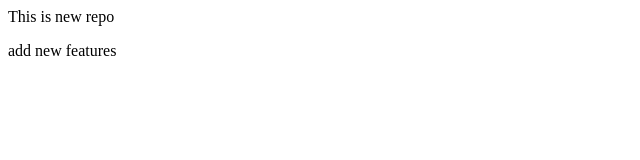
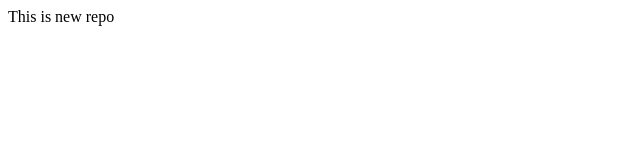
Before and after one commit to ALIHAMZA296/LocalRepo, a plain HTML site: page index.html in a window 1280 px wide. Shown: the full height of the page, 0-640 px from the left. Drawn offline with Linux system fonts and the light colour scheme.

Commit message:
Main change

```diff
--- a/index.html
+++ b/index.html
@@ -1,2 +1 @@
 <p>This is new repo</p>
-<p>add new features</p>
```
